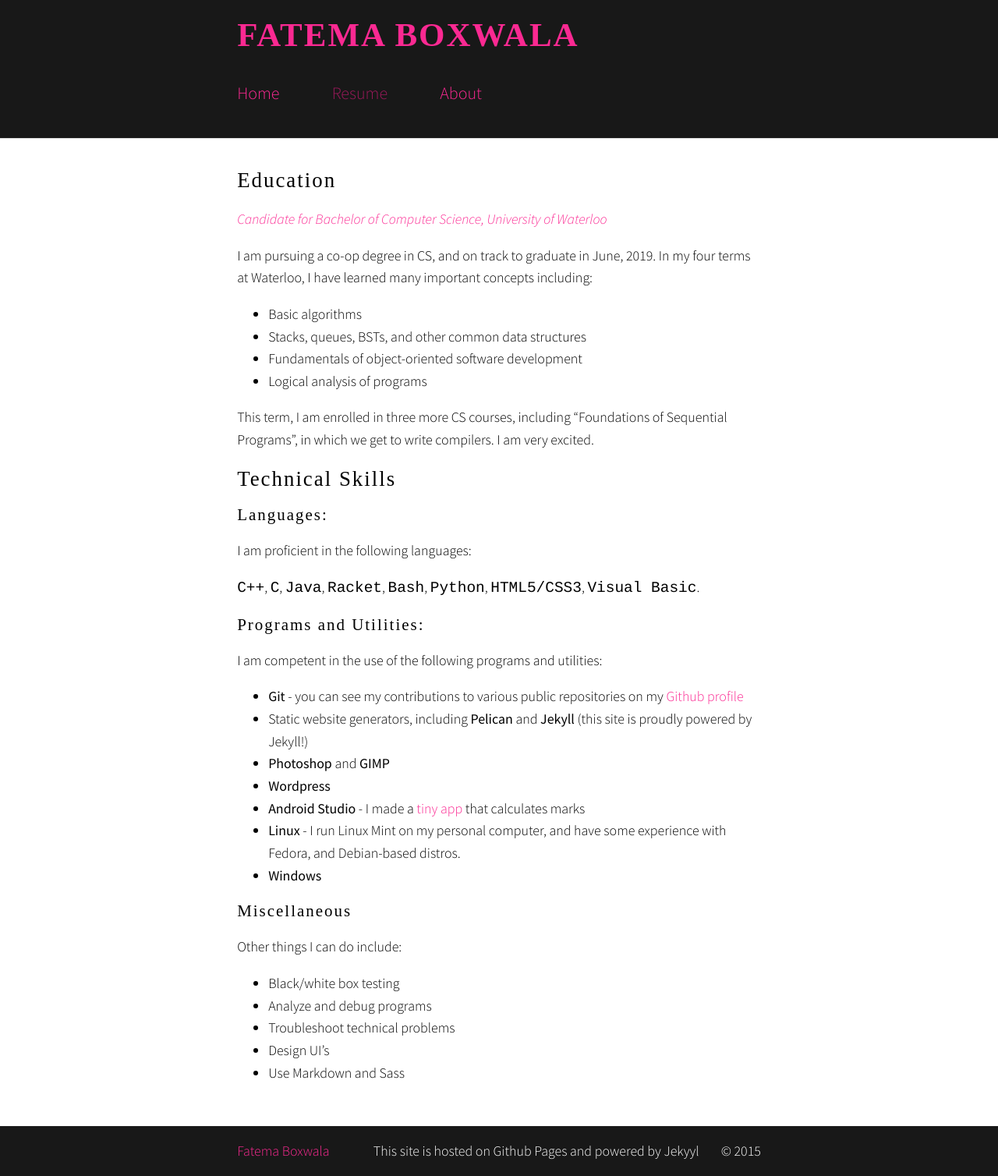
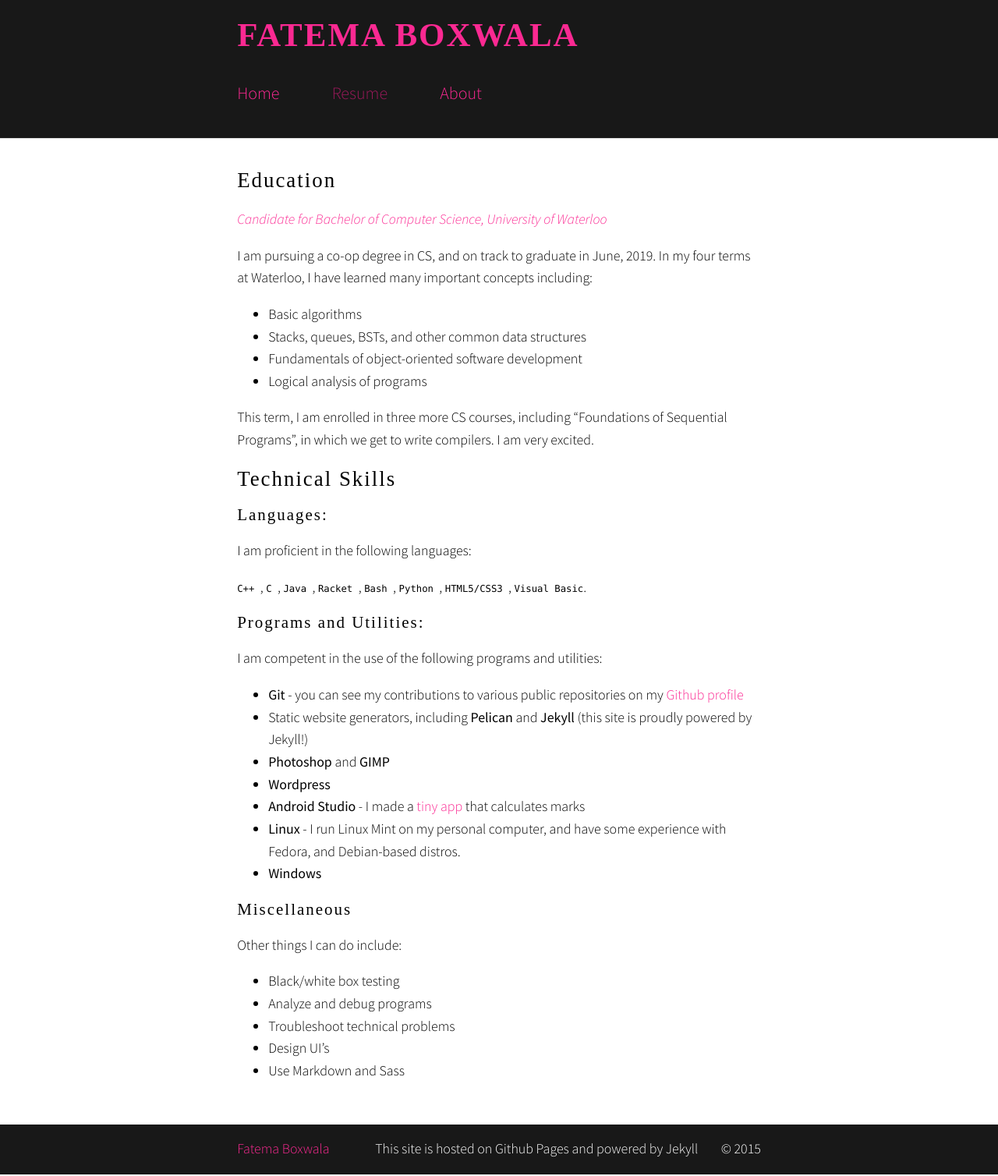
Before and after one commit to fboxwala/fboxwala-github-io-old, a Jekyll site: the page built from Resume.md, in a window 1280 px wide. Shown: the whole page at 78% size. Built offline with Jekyll 4.4.1, drawn with Linux system fonts in a browser that asks for light colours; nearby versions of some CDN libraries; some web fonts are replaced.

Commit message:
some more sassier changes

```diff
--- a/Resume.md
+++ b/Resume.md
@@ -24,7 +24,8 @@ Technical Skills
 
 I am proficient in the following languages:
 
-`C++`, `C`, `Java`, `Racket`, `Bash`, `Python`, `HTML5/CSS3`, `Visual Basic`.
+`C++ `, `C `, `Java `, `Racket `, `Bash `, `Python `, `HTML5/CSS3 `, `Visual
+Basic`.
 
 ### Programs and Utilities:
 
--- a/_layouts/blank.html
+++ b/_layouts/blank.html
@@ -31,7 +31,7 @@
     <footer>
       <span><a href="{{ site.url }}">{% if page.author %}{{ page.author }}{% else %}{{site.author}}{% endif %}</a></span>
       <span>{% for link_hash in site.links %}{% for link in link_hash %}<a href="{{ link[1] }}"><i class="fa fa-{{ link[0] }}-square"></i></a>{% endfor %}{% endfor %}</span>
-      <span>This site is hosted on Github Pages and powered by Jekyyl</span>
+      <span>This site is hosted on Github Pages and powered by Jekyll</span>
       <span>&copy; {{ site.time | date: "%Y" }}</span>
     </footer>
   </body>
--- a/_sass/basic.sass
+++ b/_sass/basic.sass
@@ -10,8 +10,8 @@ body
     margin: 0
 
 code
-    font-family: "Courier", monospace
-    font-size: calc(.4vw + .8em)
+    font-family: "Consolas", monospace
+    font-size: calc(.4vw + .4em)
 
 h1, h2, h3, h4, h5, h6
     font-weight: 300
```
